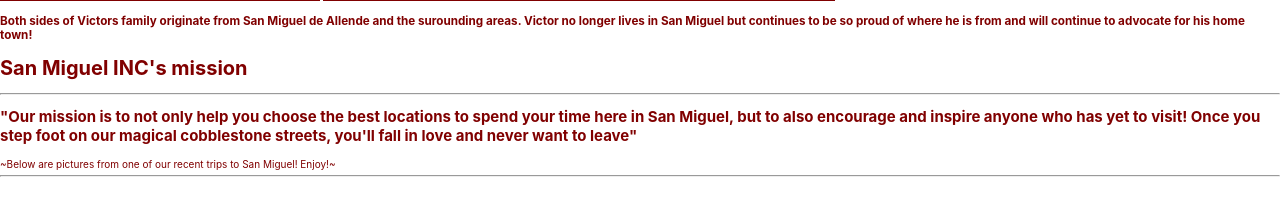
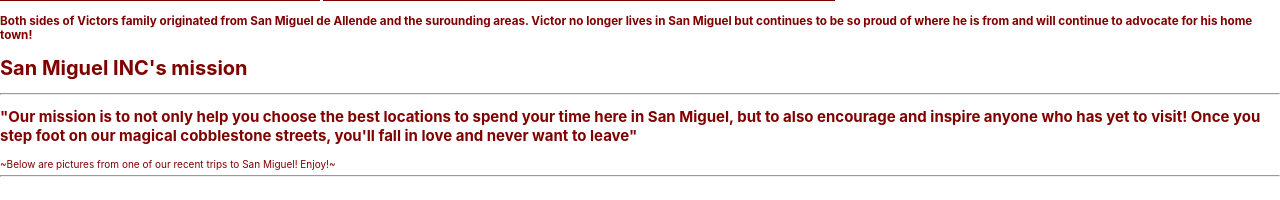
Before and after one commit to vzarate-94/sanmiguelinc, a Django app: page /about/ in a window 1280 px wide. Shown: the part 632-832 px from the top of the page. Run offline with Django 3.2, Linux system fonts and the light colour scheme; grey boxes are pictures that could not be loaded.

Commit message:
fix more spelling

```diff
--- a/main_app/templates/about.html
+++ b/main_app/templates/about.html
@@ -11,7 +11,7 @@
 <h2>Victor Zarate</h2>
 <img class="family-img" src="https://i.imgur.com/cAycbnc.jpg" alt="">
 <img class="family-img2" src="https://i.imgur.com/abkm8vn.jpg" alt="">
-<h3>Both sides of Victors family originate from San Miguel de Allende and the surounding areas. Victor no longer lives in San Miguel but continues to be so proud of where he is from and will continue to advocate for his home town! </h3>
+<h3>Both sides of Victors family originated from San Miguel de Allende and the surounding areas. Victor no longer lives in San Miguel but continues to be so proud of where he is from and will continue to advocate for his home town! </h3>
 
 <h1>San Miguel INC's mission</h1>
 <hr>
```
